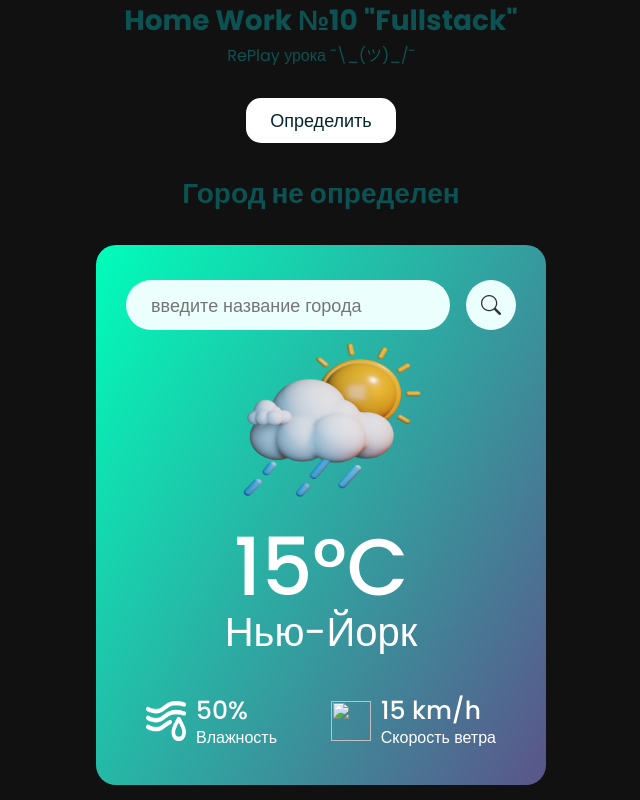
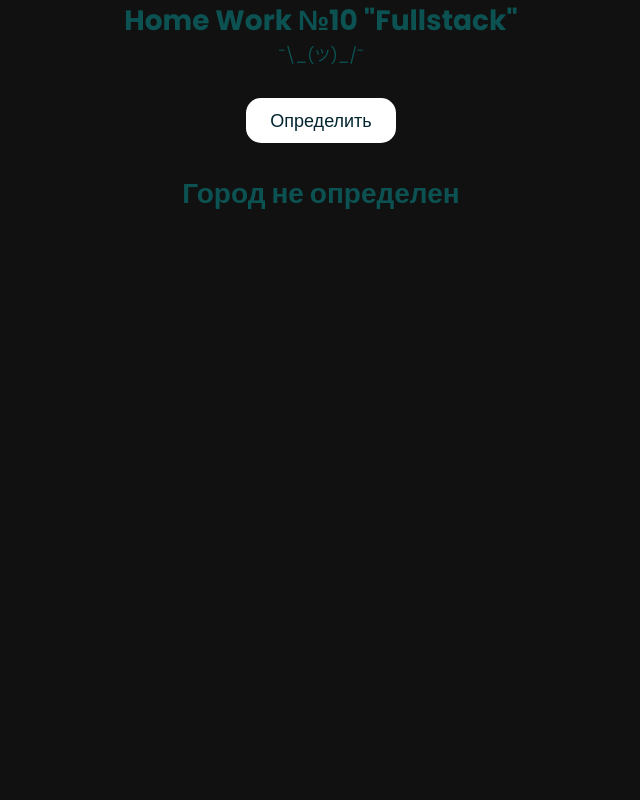
Before and after one commit to maria-gennadievna/Fullstack10, a website: page public/index.html in a window 1280 px wide. Shown: the whole page, without its empty margins (319-959 px from the left). Drawn offline with nearby package versions, Linux system fonts and the light colour scheme; no server answers.

Commit message:
Update index.html

```diff
--- a/public/index.html
+++ b/public/index.html
@@ -11,44 +11,12 @@
    <div class="wrapper">
     <div class="HW8">
         <b><p class="name">Home Work №10 "Fullstack"</p></b>
-        RePlay урока
-        ¯\_(ツ)_/¯
+          ¯\_(ツ)_/¯
         <button id="loadButton">Определить</button>
         <b><p class="name" id="name">Город не определен</p></b>
         <p id="temp"></p>
-    </div>
-
-
-    <!--  -->
-
-    <div class="weather-card">
-        <div class="search">
-            <input type="search" placeholder="введите название города" spellcheck="false">
-            <button id="search_api">
-                <i class="bi bi-search"></i>
-            </button>
-        </div>
-        <div class="weather">
-            <img class="weather-icon" src="/img/3d.png" alt="...">
-            <h1 class="temp">15°C </h1>
-            <h2 class="city">Нью-Йорк</h2>
-            <div class="details">
-                <div style="display: flex;" class="col">
-                    <img class="humi" src="/img/humidity.png">
-                    <div class="info">
-                        <p class="humidity">50%</p>
-                        <p>Влажность</p>
-                    </div>
-                </div>
-                <div class="col">
-                    <img src="/img/icon.png">
-                    <div class="info">
-                        <p class="wind">15 km/h</p>
-                        <p>Скорость ветра</p>
-                    </div>
-                </div>
-            </div>
-        </div>
+        <p id="humidity"></p>
+        <p id="wind"></p>
     </div>
 </div>
       <script src="client.js"></script>
```
